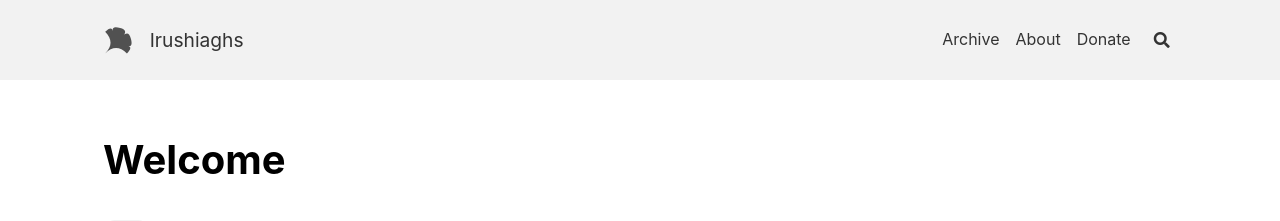
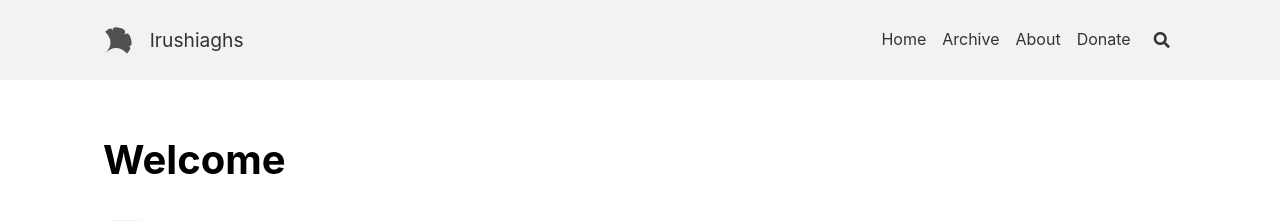
Before and after one commit to NovusIrez/novusTest, a Jekyll site: the page built from _posts/2018-07-01-welcome.md, in a window 1280 px wide. Shown: the top 221 px of the page. Built offline with Jekyll 4.4.1, drawn with Linux system fonts in a browser that asks for light colours; nearby versions of some CDN libraries; emoji names are drawn with the system emoji font.

Commit message:
cleaningup1

```diff
--- a/_config.yml
+++ b/_config.yml
@@ -4,6 +4,7 @@
 # which you are expected to set up once and rarely need to edit after that.
 # For technical reasons, this file is *NOT* reloaded automatically when you use
 # 'jekyll serve'. If you change this file, please restart the server process.
+# bundle exec jekyll serve
 #
 # ,--------.      ,--.   ,--. ,--.
 # '--.  .--',---.  \  `.'  /,-'  '-.
@@ -64,7 +65,7 @@ repository_tree: master
 paths:
   root    : # title link url, "/" (default)
   home    : # home layout url, "/" (default)
-  archive : # "/archive.html" (default)
+  archive : /pages/archive.html #"/archive.html" (default)
   rss     : # "/feed.xml" (default)
 
 
--- a/_data/navigation.yml
+++ b/_data/navigation.yml
@@ -1,4 +1,6 @@
 header:
+  - title: Home
+    url: /
 
   - title: Archive
     url: /pages/archive
```
Also changed, not shown: _posts/2018-07-01-welcome.md (+1 -0 lines).
